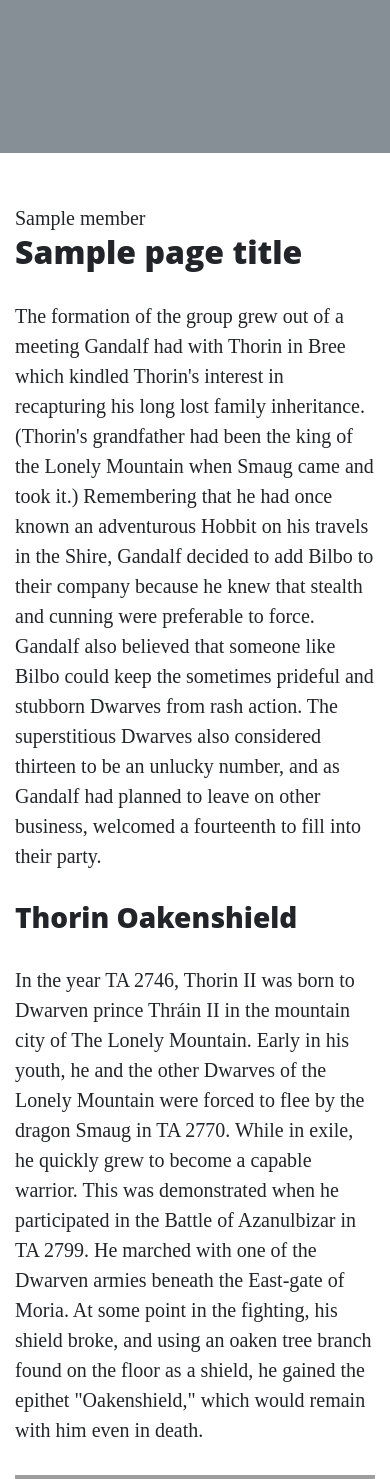
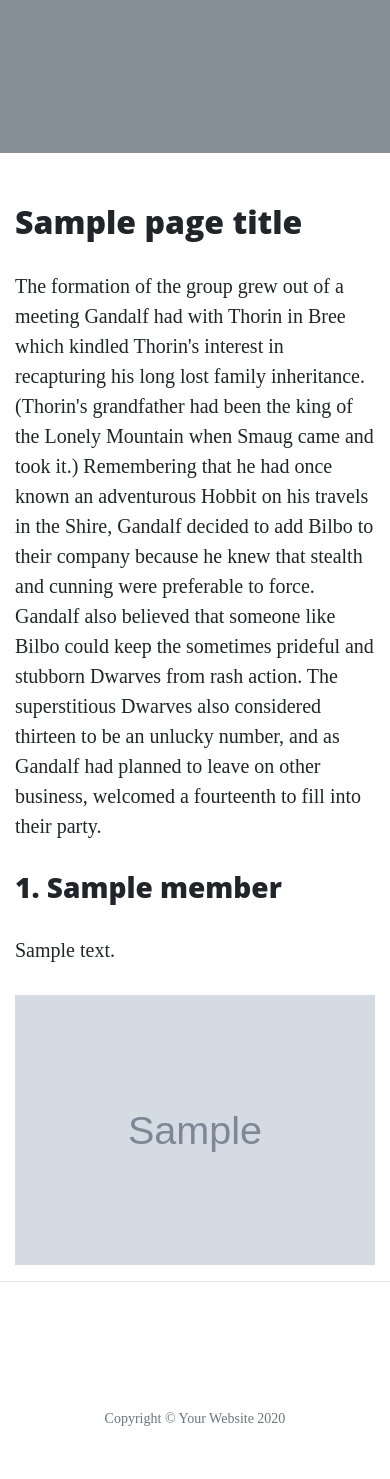
Before and after one commit to MaksimB96/Flask-module, a Flask app: template templates/about.html in a window 390 px wide. Shown: the part 380-1859 px from the top of the page. After the commit the page ends 1806 px from the top, so only its background shows below. Run offline with Flask 2, Linux system fonts and the light colour scheme; the template is opened without the code that fills it: most values are stand-ins (such as "Sample title", 1, 10 or a date in 2020); grey boxes marked "Sample" are stand-in pictures; some libraries are stand-ins or nearby versions; grey boxes are pictures that could not be loaded.

Commit message:
Add advanced routing techniques

```diff
--- a/run.py
+++ b/run.py
@@ -19,6 +19,17 @@ def about():
     return render_template("about.html", page_title="About", company=data)
 
 
+@app.route("/about/<member_name>")
+def about_member(member_name):
+    member = {}
+    with open("data/company.json", "r") as json_data:
+        data = json.load(json_data)
+        for obj in data:
+            if obj["url"] == member_name:
+                member = obj
+    return "<h1>" + member["name"] + "</h1>"
+
+
 @app.route("/contact")
 def contact():
     return render_template("contact.html", page_title="Contact")
--- a/templates/about.html
+++ b/templates/about.html
@@ -1,7 +1,5 @@
 {% extends "base.html" %}
 {% block content %}
-
-    {{ company[1]["name"] }}
 
     <h2>{{ page_title }}</h2>
     <p>
@@ -14,34 +12,40 @@
 		leave on other business, welcomed a fourteenth to fill into their party.
     </p>
 
+    {% for member in company %}
+
         <div class="row featurette">
+
+            {% if loop.index % 2 != 0 %}
+
                 <div class="col-md-7">
-            <h3>Thorin Oakenshield</h3>
-			<p>
-				In the year TA 2746, Thorin II was born to Dwarven prince Thráin II in the mountain city of The Lonely Mountain.
-				Early in his youth, he and the other Dwarves of the Lonely Mountain were forced to flee by the dragon Smaug in TA
-				2770. While in exile, he quickly grew to become a capable warrior. This was demonstrated when he participated in the
-				Battle of Azanulbizar in TA 2799. He marched with one of the Dwarven armies beneath the East-gate of Moria. At some
-				point in the fighting, his shield broke, and using an oaken tree branch found on the floor as a shield, he gained
-				the epithet "Oakenshield," which would remain with him even in death.
-			</p>
+                    <h3><a href="/about/{{ member.url }}"> {{ loop.index }}. {{ member.name }}</a></h3>
+                    <p>{{ member.description }}</p>
                 </div>
                 <div class="col-md-5">
-            <img src="https://vignette.wikia.nocookie.net/lotr/images/3/3f/ThorinBIG.jpg" alt="">
-        </div>
+                    <img src="{{ member.image_source }}" alt="" class="featurette-image image-responsive">
                 </div>
 
-    <div class="row featurette">
+            {% else %}
+
                 <div class="col-md-5">
-            <img src="https://vignette.wikia.nocookie.net/lotr/images/b/b4/The-Hobbit-Fili-and-Kili.jpg" alt="">
+                    <img src="{{ member.image_source }}" alt="" class="featurette-image image-responsive">
                 </div>
                 <div class="col-md-7">
-            <h3>Fili and Kili</h3>
-			<p>
-				Fíli and Kíli were nephews of Thorin, who was the elder brother of their mother Dís. They were also nephews of
-				Frerin, grandsons of Thráin II, and great-grandsons of Thrór. Fíli's most distinguishing feature was his long nose,
-				the longest of any of the Dwarves in Thorin's company.
-			</p>
+                    <h3><a href="/about/{{ member.url }}"> {{ loop.index }}. {{ member.name }}</a></h3>
+                    <p>{{ member.description }}</p>
                 </div>
+
+            {% endif %}
+
         </div>
+
+        {% if loop.index != loop.length %}
+
+            <hr class="featurette-divider">
+
+        {% endif %}
+
+    {% endfor %}
+
 {% endblock %}
```
Also changed, not shown: data/company.json (+26 -13 lines), templates/member.html (added, +15 -0 lines). Lines whose indentation alone changed are shown as unchanged.
